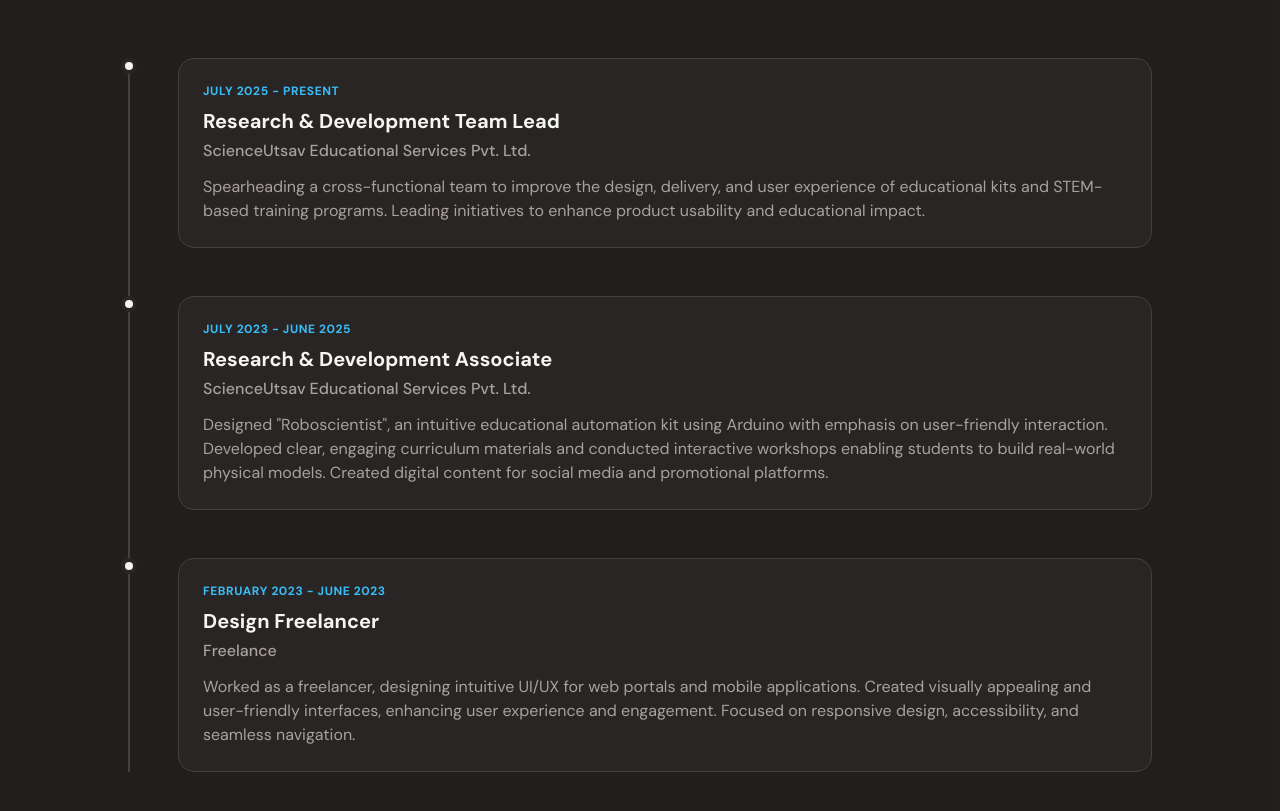
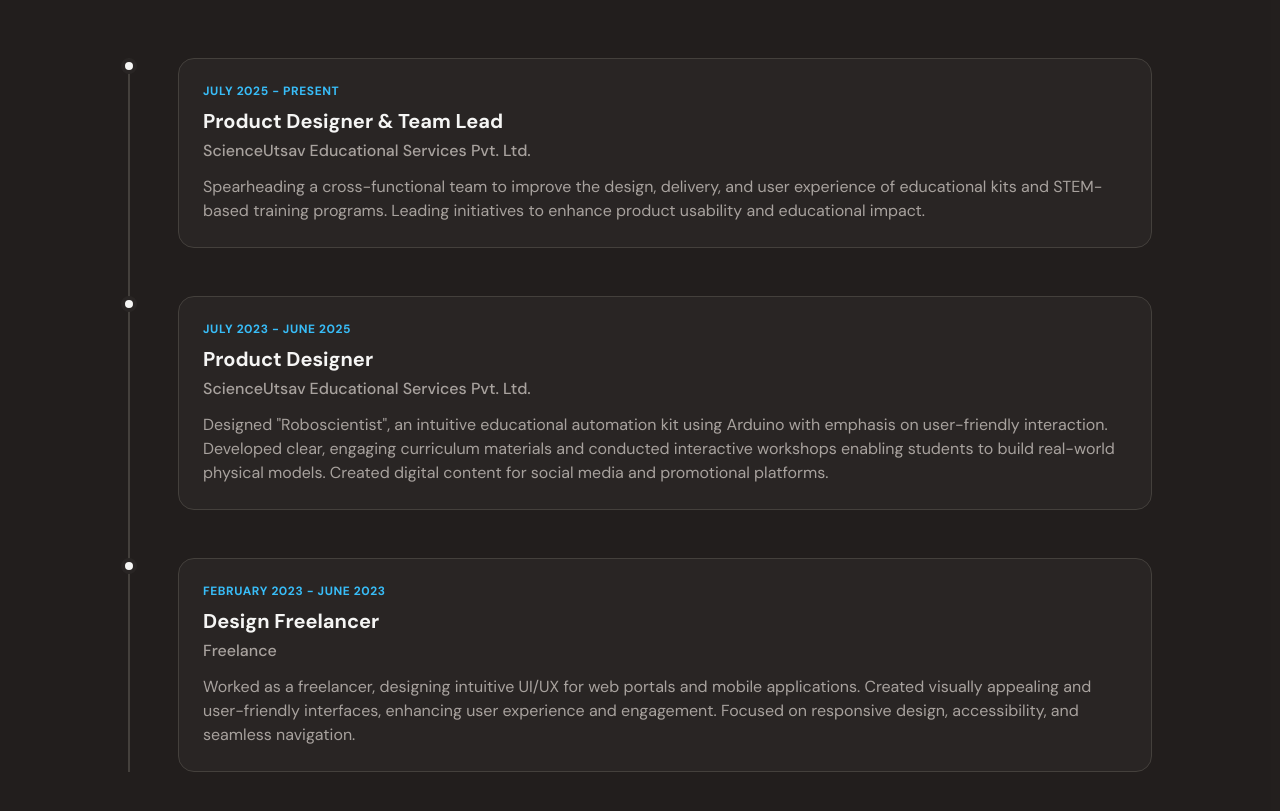
Before and after one commit to samarthkulkarni08/portfolio-project, a React (Vite) app: page / in a window 1280 px wide. Shown: the part 2688-3499 px from the top of the page. Built offline with nearby package versions, Linux system fonts and the light colour scheme.

Commit message:
Update portfolioData.js with latest changes

```diff
--- a/src/data/portfolioData.js
+++ b/src/data/portfolioData.js
@@ -71,13 +71,13 @@
 export const experience = [
   {
     period: 'July 2025 - Present',
-    role: 'Research & Development Team Lead',
+    role: 'Product Designer & Team Lead',
     company: 'ScienceUtsav Educational Services Pvt. Ltd.',
     description: 'Spearheading a cross-functional team to improve the design, delivery, and user experience of educational kits and STEM-based training programs. Leading initiatives to enhance product usability and educational impact.'
   },
   {
     period: 'July 2023 - June 2025',
-    role: 'Research & Development Associate',
+    role: 'Product Designer',
     company: 'ScienceUtsav Educational Services Pvt. Ltd.',
     description: 'Designed "Roboscientist", an intuitive educational automation kit using Arduino with emphasis on user-friendly interaction. Developed clear, engaging curriculum materials and conducted interactive workshops enabling students to build real-world physical models. Created digital content for social media and promotional platforms.'
   },
```
